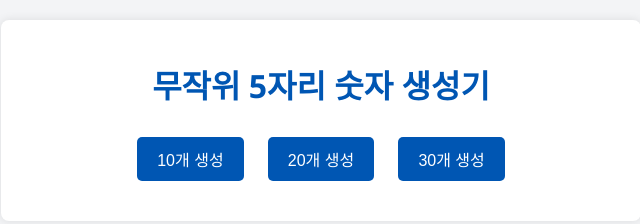
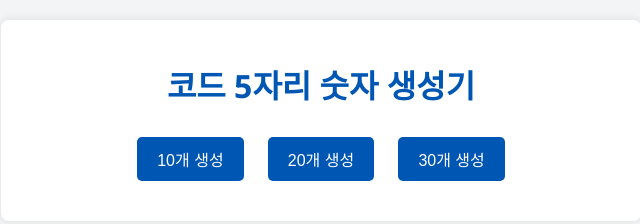
Before and after one commit to donheekang/random, a plain HTML site: page index.html in a window 1280 px wide. Shown: the whole page, without its empty margins (319-959 px from the left). Drawn offline with Linux system fonts and the light colour scheme.

Commit message:
Update index.html

```diff
--- a/index.html
+++ b/index.html
@@ -55,7 +55,7 @@
 </head>
 <body>
     <div class="container">
-        <h1>무작위 5자리 숫자 생성기</h1>
+        <h1>코드 5자리 숫자 생성기</h1>
         <div class="button-container">
             <button class="generate" data-amount="10">10개 생성</button>
             <button class="generate" data-amount="20">20개 생성</button>
```
